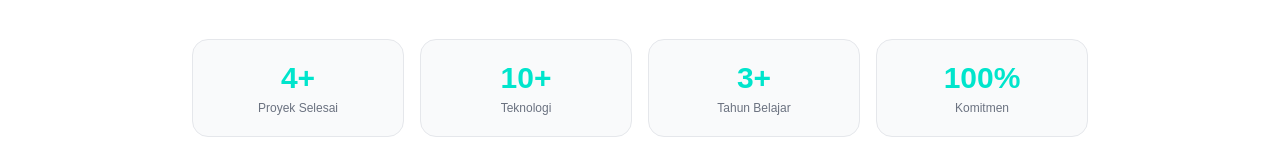
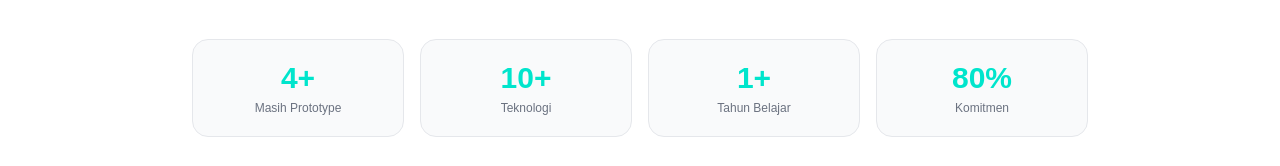
Before and after one commit to suastika805-hash/Komang, a Next.js app: page /about in a window 1280 px wide. Shown: the part 494-660 px from the top of the page. Built offline with nearby package versions, Linux system fonts and the light colour scheme.

Commit message:
Update profile.ts

```diff
--- a/data/profile.ts
+++ b/data/profile.ts
@@ -36,8 +36,8 @@ export const skills: Skill[] = [
 export const skillCategories = ["Frontend", "Backend", "Tools"];
 
 export const stats = [
-  { label: "Proyek Selesai", value: "4+" },
+  { label: "Masih Prototype", value: "4+" },
   { label: "Teknologi", value: "10+" },
-  { label: "Tahun Belajar", value: "3+" },
-  { label: "Komitmen", value: "100%" },
+  { label: "Tahun Belajar", value: "1+" },
+  { label: "Komitmen", value: "80%" },
 ];
```
